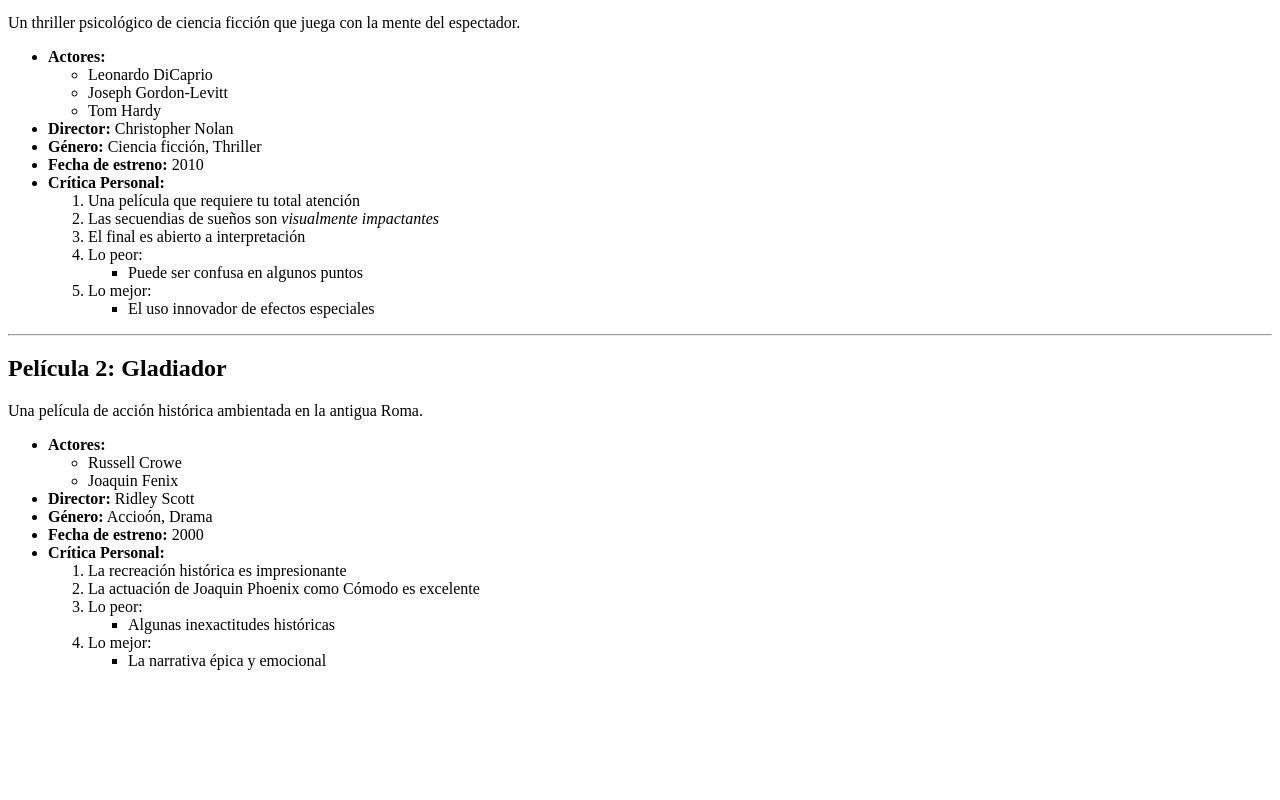
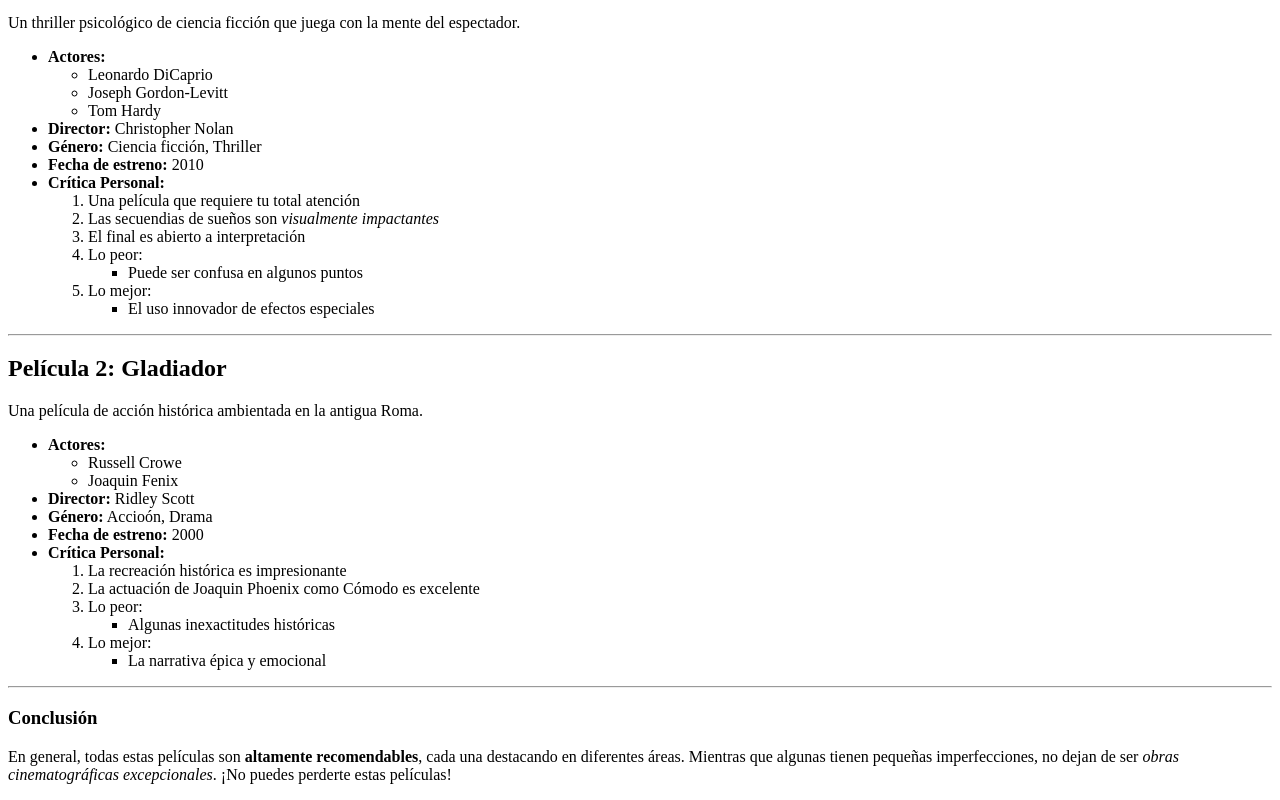
Before and after one commit to Dmarmun/HLC_T2, a plain HTML site: page A2.html in a window 1280 px wide. Shown: the part 592-1392 px from the top of the page. Before the commit the page ends 1278 px from the top, so only its background shows below. Drawn offline with Linux system fonts and the light colour scheme.

Commit message:
Conclusion

```diff
--- a/A2.html
+++ b/A2.html
@@ -86,5 +86,8 @@
             </ul>
         </ol>
     </ul>
+    <hr>
+    <h3>Conclusión</h3>
+    <p>En general, todas estas películas son <b>altamente recomendables</b>, cada una destacando en diferentes áreas. Mientras que algunas tienen pequeñas imperfecciones, no dejan de ser <i>obras cinematográficas excepcionales</i>. ¡No puedes perderte estas películas!</p>
 </body>
 </html>
```
